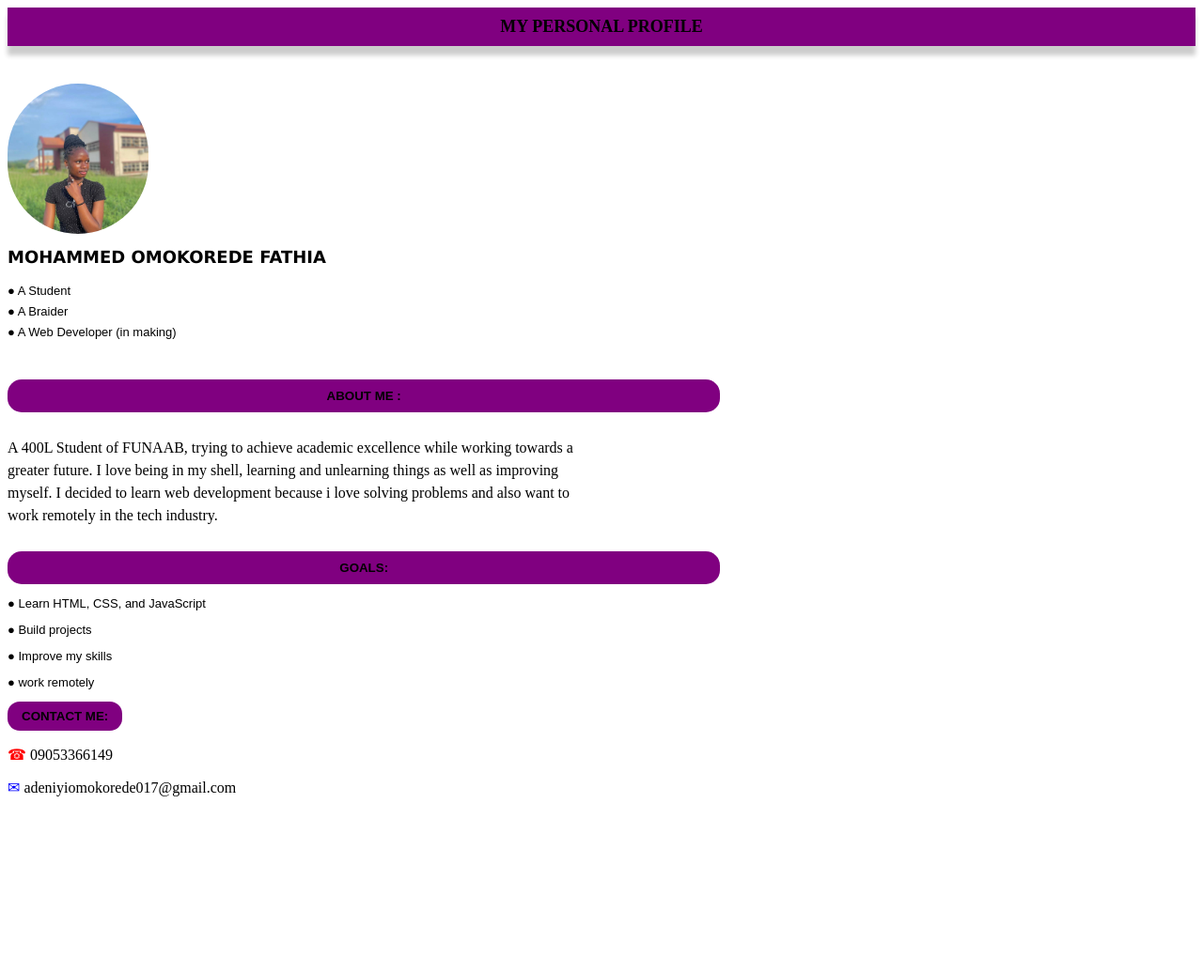
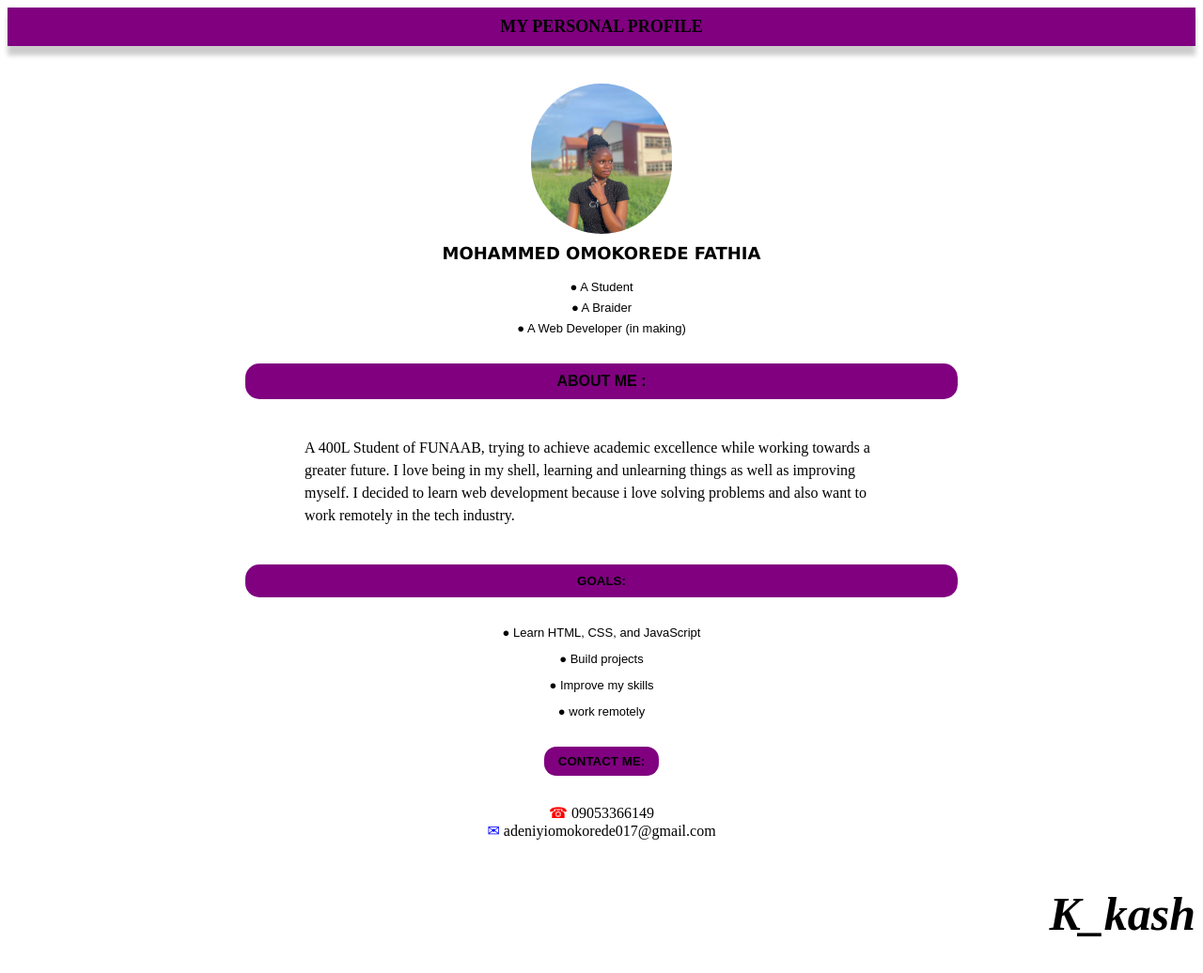
Before and after one commit to adeniyiomokorede017-bot/personal-profile, a plain HTML site: page index.html in a window 1280 px wide. Shown: the whole page at 94% size. Before the commit the page ends 864 px from the top, so only its background shows below. Drawn offline with Linux system fonts and the light colour scheme.

Commit message:
Add files via upload

```diff
--- a/index.html
+++ b/index.html
@@ -6,7 +6,10 @@
     </head>
     <body>
         <button class="my-button">MY PERSONAL PROFILE</button>
-        <img class="my-pic" src="mypic.jpeg" alt="My Picture">
+        <div class="my-pic-container">
+            <img class="my-pic" src="mypic.jpeg" alt="My Picture">
+        </div>
+
         <p class="name-p">MOHAMMED OMOKOREDE FATHIA</p>
         <p class="student-p">&#x25cf;  A Student</p>
         <p class="braider-p">&#x25cf;  A Braider</p>
@@ -24,6 +27,6 @@
         <button class="contact-button">CONTACT ME:</button>
         <p class="phone-p"><span class="tele">&#9742;</span> 09053366149</p>
         <p class="mail-p"><span class="email-p">&#9993;</span> adeniyiomokorede017@gmail.com</p>
-        <p></p>
+        <p class="k-p">K_kash</p>
     </body>
 </html>
--- a/style.css
+++ b/style.css
@@ -10,50 +10,64 @@
 padding:10px 0px;
 box-shadow: 0px 10px 5px rgba(0, 0, 0, 0.2);
 }
+.my-pic-container{display:flex;
+justify-content: center;}
+
 .my-pic{width:150px;
     height:160px;
 margin-top:40px;
 border-radius:100px;
 object-fit:cover;
 object-position: center;
-margin-bottom:0px;}
+margin-bottom:0px;
+
+}
 
 .name-p{font-family:verdana;
 font-size:large;
 margin-top:10px;
-font-weight:bold;}
+font-weight:bold;
+text-align: center;}
 
 .student-p{font-family:Arial;
 font-size:small;
 margin-top:10px;
-margin-bottom:0px;}
+margin-bottom:0px;
+text-align: center;}
 
 .braider-p{font-family:Arial;
 font-size:small;
 margin-top:7px;
-margin-bottom:0px;}
+margin-bottom:0px;
+text-align: center;}
 
 .web-p{font-family:Arial;
 font-size:small;
-margin-top:7px;}
+margin-top:7px;
+text-align: center;}
 
 .about-button{width:60%;
+    display:block;
 text-align:center;
 padding:10px 0px;
 background-color:purple;
 color:black;
-
+text-align: center;
 border:none;
 font-weight:bold;
-margin-top:30px;
-margin-bottom:10px;
-border-radius:15px}
+font-size: medium;
+margin:0 auto;
+border-radius:15px;
+margin-top: 30px;}
 
 .a-p{width:50%;
-line-height:1.5;}
+    display: block;
+    margin:0 auto;
+line-height:1.5;
+margin-top: 40px;}
 
 .goal-button{width:60%;
-    margin-top:10px;
+    display: block;
     padding:10px 0px;
     background-color:purple;
     border:none;
@@ -61,27 +75,53 @@ line-height:1.5;}
     font-weight: bold;
     border-radius: 15px;
     color:black;
+    text-align: center;
+    margin:0 auto;
+    margin-top: 40px;
+    margin-bottom: 30px;
 }
 
 .learn-p{font-family:Arial;
-font-size:small;}
+font-size:small;
+text-align: center;}
 
 .build-p{font-family:Arial;
-font-size:small;}
+font-size:small;
+text-align: center;}
 
 .improve-p{font-family:Arial;
-font-size:small;}
+font-size:small;
+text-align: center;}
 
 .work-p{font-family:Arial;
-font-size:small;}
+font-size:small;
+text-align: center;}
 
 .contact-button{background-color: purple;
 border:none;
+display: block;
 padding:8px 15px;
 border-radius: 13px;
-font-weight: bold;}
+font-weight: bold;
+text-align: center;
+margin:0 auto;
+margin-top: 30px;
+margin-bottom: 30px;}
 
-.tele{color:red
+.phone-p{margin:0 auto;
+    text-align: center;
+display: block;}
+.mail-p{margin:0 auto;
+    text-align: center;
+display: block;}
+
+.tele{color:red;
 }
 
 .email-p{color: blue;}
+
+.k-p{font-weight: bolder;
+font-size: 50px;
+text-align: end;
+font-style: italic;
+}
```
